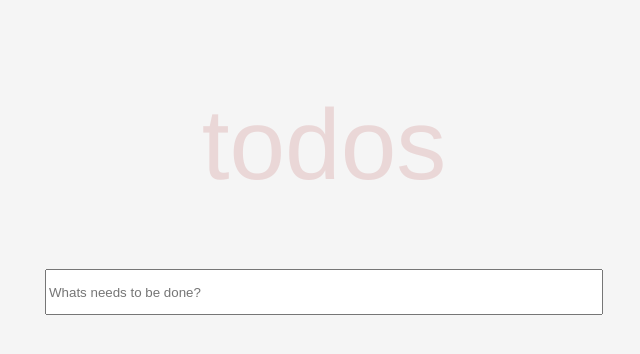
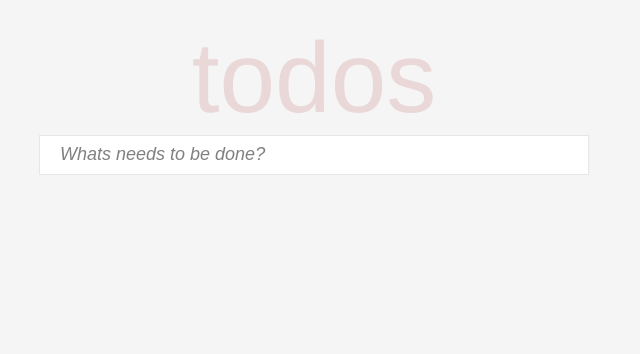
Before and after one commit to MikhailovIgor/makingTodo, a plain HTML site: page index.html in a window 1280 px wide. Shown: the whole page, without its empty margins (326-966 px from the left). Drawn offline with Linux system fonts and the light colour scheme.

Commit message:
Add files via upload

```diff
--- a/style.css
+++ b/style.css
@@ -1,8 +1,16 @@
+* {
+    box-sizing: border-box;
+    margin: 0;
+    padding: 0;
+    -ms-overflow-style: none;  /* IE 10+ */
+    scrollbar-width: none; /* Firefox */
+}
+
 body {
-    margin: 0;
     min-width: 400px;
     background: #f5f5f5;
     font-family: "Helvetica Neue", Helvetica, Arial, sans-serif;
+
 }
 h1 {
     text-align: center;
@@ -28,6 +36,20 @@ h1 {
 input {
     width: 550px;
     min-height: 40px;
+    padding-left: 20px;
+    border: 1px solid #e6e6e6;
+}
+input::-webkit-input-placeholder {
+    color: gray;
+    font-style: italic;
+    font-size: 18px;
+}
+input:hover::-webkit-input-placeholder {opacity: 50%}
+.main {
+    width: 550px;
+    height: 500px;
+    /*overflow: hidden;*/
+    overflow-y: -moz-scrollbars-none;
 }
 ul {
     padding-left: 0;
@@ -38,14 +60,14 @@ ul {
     border: 1px solid #e6e6e6;
     border-radius: 3px;
     padding: 5px;
-    width: 550px;
+    width: 100%;
     background: #f0f0f0;
 }
 .notDone {
     min-width: 40px;
     min-height: 40px;
-    background-image: url("images/icons8.svg");
-    background-size: contain;
+    background-image: url("images/Praveen-Minimal-Outline-Time.svg");
+
 }
 .notDone:hover {
     transform: scale(1.1,1.1);
@@ -95,7 +117,7 @@ footer button {
     min-height: 40px;
     border: 0;
     border-radius: 0;
-    background-image: url("images/icon-del.svg");
+    background-image: url("images/delete.svg");
     background-size: contain;
  }
 .delete:hover {
```
